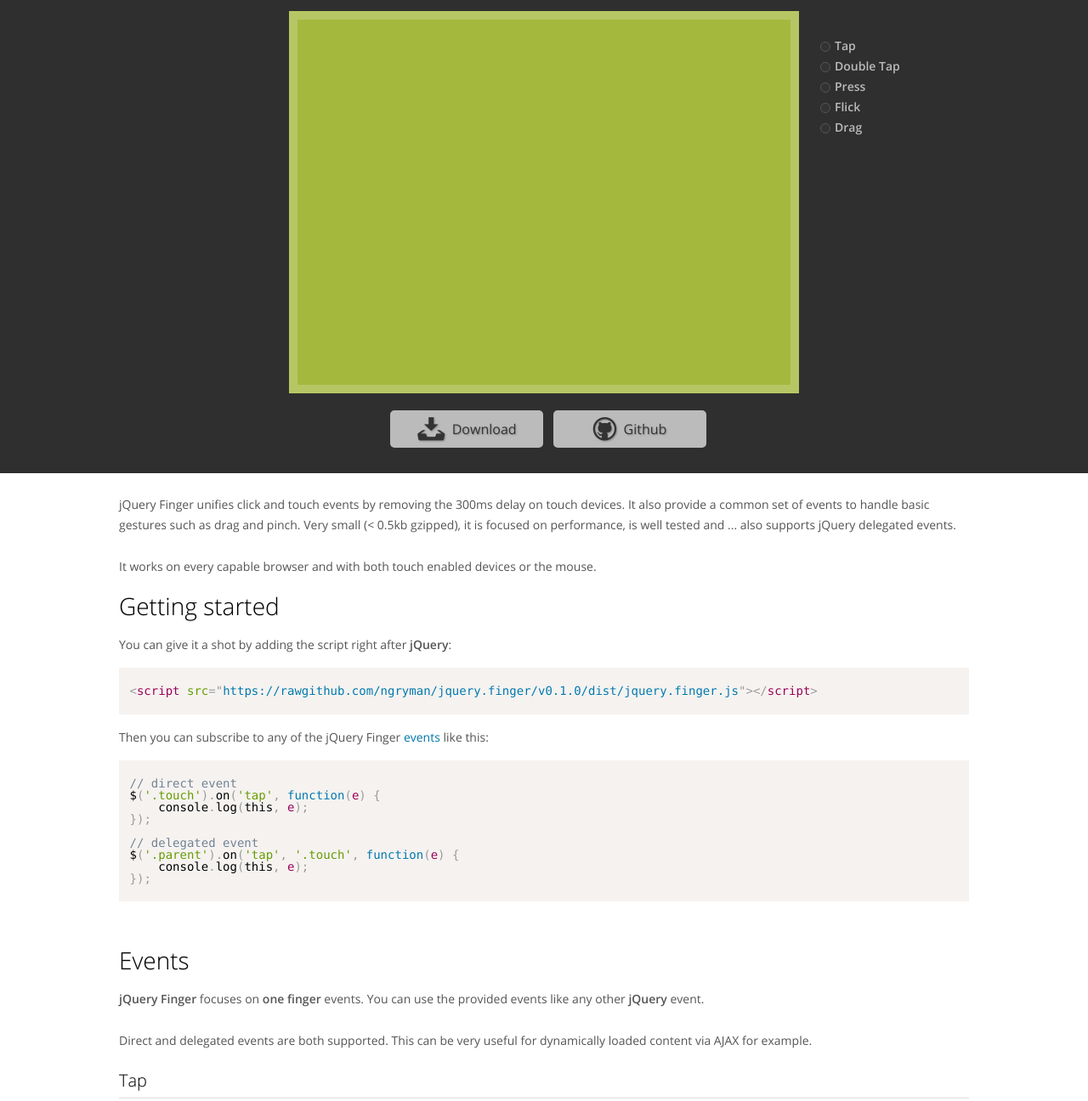
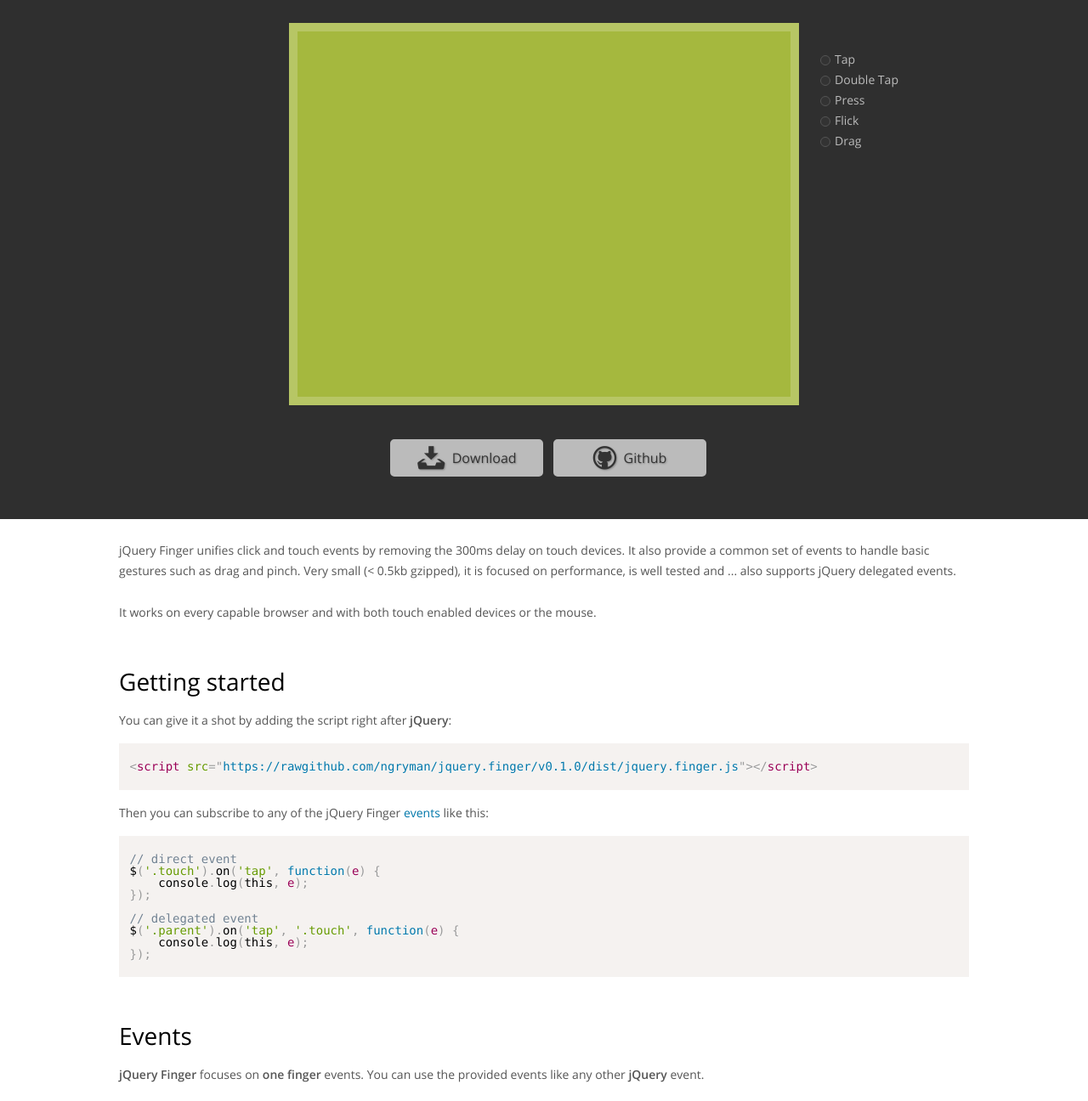
Before and after one commit to ngryman/jquery.finger, a plain HTML site: page index.html in a window 1280 px wide. Shown: the part 149-1445 px from the top of the page at 85% size. Drawn offline with nearby package versions, Linux system fonts and the light colour scheme.

Commit message:
some visual tweaks.

```diff
--- a/index.html
+++ b/index.html
@@ -48,23 +48,23 @@
             <aside class="events">
                 <ul class="events-list">
                     <li>
-                        <strong class="event-name" data-event="tap">Tap</strong>
+                        <span class="event-name" data-event="tap">Tap</span>
                         <em>Briefly touch surface with fingertip</em>
                     </li>
                     <li>
-                        <strong class="event-name" data-event="doubletap">Double Tap</strong>
+                        <span class="event-name" data-event="doubletap">Double Tap</span>
                         <em>Rapidly touch surface twice with fingertip</em>
                     </li>
                     <li>
-                        <strong class="event-name" data-event="press">Press</strong>
+                        <span class="event-name" data-event="press">Press</span>
                         <em>Touch surface for extended period of time</em>
                     </li>
                     <li>
-                        <strong class="event-name" data-event="flick">Flick</strong>
+                        <span class="event-name" data-event="flick">Flick</span>
                         <em>Quickly brush surface with fingertip</em>
                     </li>
                     <li>
-                        <strong class="event-name" data-event="drag">Drag</strong>
+                        <span class="event-name" data-event="drag">Drag</span>
                         <em>Move fingertip over surface without losing contact</em>
                     </li>
                 </ul>
@@ -85,7 +85,9 @@
 			<p>
 				It works on every capable browser and with both touch enabled devices or the mouse.
 			</p>
+        </section>
 
+        <section>
             <h2>Getting started</h2>
 			<p>
 				You can give it a shot by adding the script right after <strong>jQuery</strong>:
--- a/scss/_base.scss
+++ b/scss/_base.scss
@@ -37,25 +37,26 @@
 	text-transform: lowercase;
 	@include large-size-and-up {
 		font-size: 7rem;
+		height: 14rem;
 	}
 }
 
 h2 {
 	margin: 2rem 0;
 	font-size: 2.8rem;
-	font-weight: 100;
+//	font-weight: 100;
 	color: black;
-	@include text-shadow(0 1px 1px #ddd);
+//	@include text-shadow(0 1px 1px #ddd);
 }
 
 h3 {
 	margin: 1rem 0;
 	border-bottom: 1px solid #ddd;
 	font-size: 2rem;
-	font-weight: 100;
+//	font-weight: 100;
 	line-height: 4rem;
 	color: black;
-	@include text-shadow(0 1px 1px #ddd);
+//	@include text-shadow(0 1px 1px #ddd);
 }
 
 a{
--- a/scss/style.scss
+++ b/scss/style.scss
@@ -129,6 +129,9 @@
 	@include normal-size-and-up {
 		text-align: center;
 	}
+	@include large-size-and-up {
+		margin: 4rem 0;
+	}
 
 	a {
 		display: inline-block;
@@ -175,7 +178,7 @@
 	margin: 2rem auto;
 	border: 10px solid rgba(255, 255, 255, .2);
 	background: #a5b83e;
-	padding-top: 75%;
+	padding-top: 66%;
 	width: 100%;
 	cursor: -webkit-grab;
 	cursor: -moz-grab;
```
Also changed, not shown: style.css.
